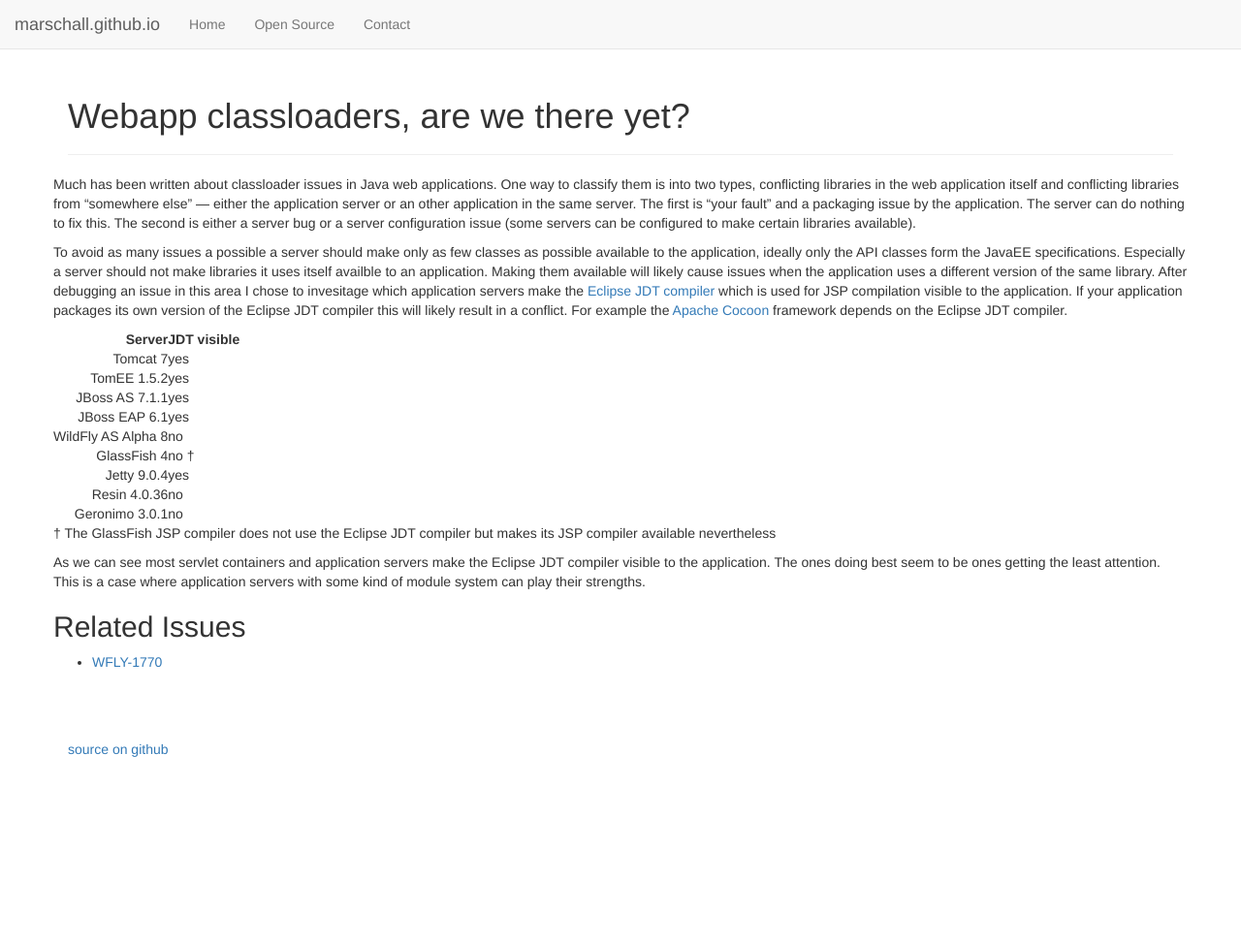
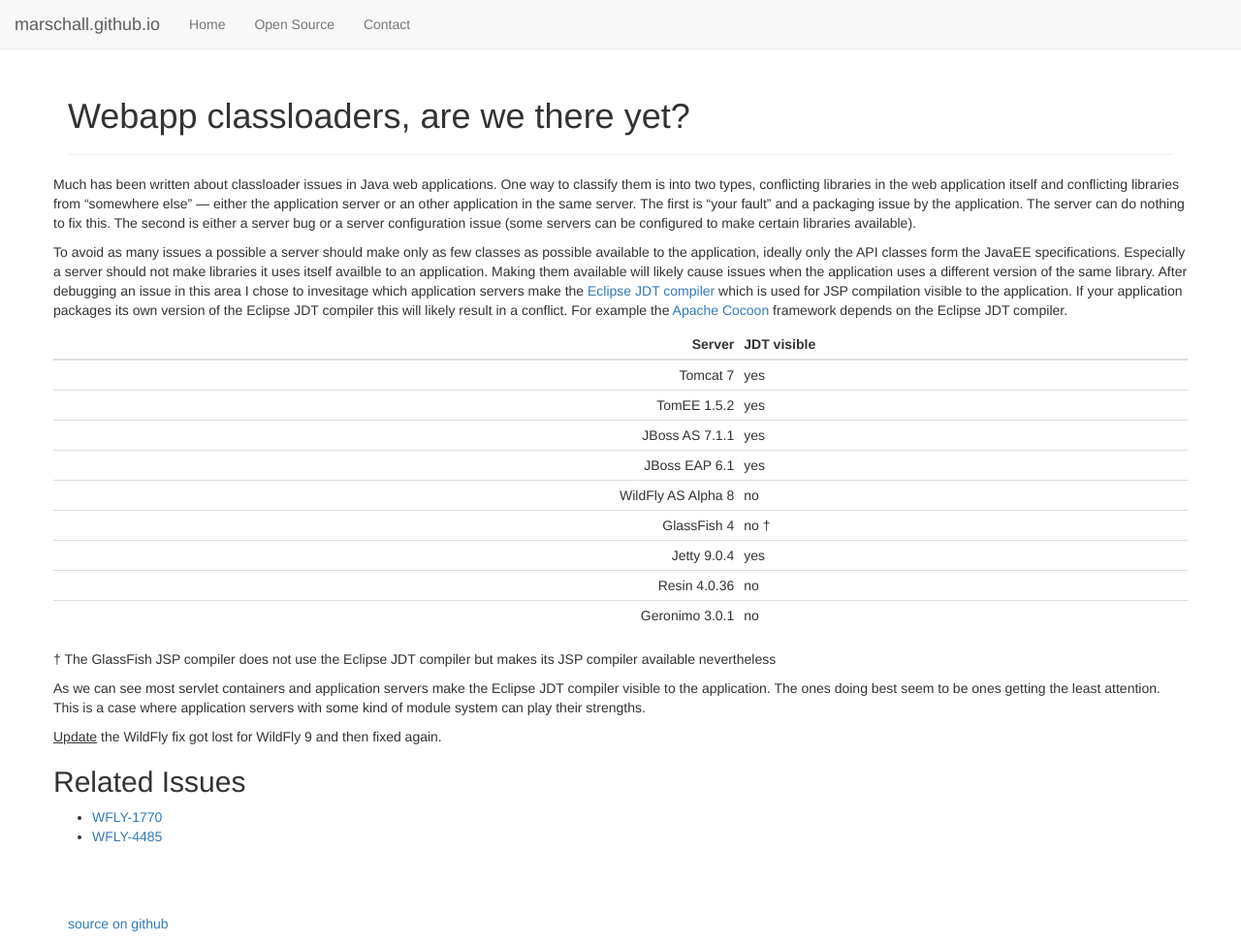
Before and after one commit to marschall/marschall.github.com, a Jekyll site: the page built from _posts/2013-08-04-webapp-classloaders-are-we-there-yet.md, in a window 1280 px wide and 973 px high. Shown: the whole window at 97% size. Built offline with Jekyll 4.4.1, drawn with Linux system fonts in a browser that asks for light colours.

Commit message:
style table add link

```diff
--- a/_posts/2013-08-04-webapp-classloaders-are-we-there-yet.md
+++ b/_posts/2013-08-04-webapp-classloaders-are-we-there-yet.md
@@ -7,6 +7,7 @@
 
 To avoid as many issues a possible a server should make only as few classes as possible available to the application, ideally only the API classes form the JavaEE specifications. Especially a server should not make libraries it uses itself availble to an application. Making them available will likely cause issues when the application uses a different version of the same library. After debugging an issue in this area I chose to invesitage which application servers make the [Eclipse JDT compiler](http://www.eclipse.org/jdt/core/) which is used for JSP compilation visible to the application. If your application packages its own version of the Eclipse JDT compiler this will likely result in a conflict. For example the [Apache Cocoon](http://cocoon.apache.org) framework depends on the Eclipse JDT compiler.
 
+{:.table .table-condensed}
 | Server             | JDT visible
 |-------------------:|-------------
 | Tomcat 7           | yes
@@ -23,6 +24,9 @@
 
 As we can see most servlet containers and application servers make the Eclipse JDT compiler visible to the application. The ones doing best seem to be ones getting the least attention. This is a case where application servers with some kind of module system can play their strengths.
 
+<ins>Update</ins> the WildFly fix got lost for WildFly 9 and then fixed again.
+
 Related Issues
 --------------
  * [WFLY-1770](https://issues.jboss.org/browse/WFLY-1770)
+ * [WFLY-4485](https://issues.jboss.org/browse/WFLY-4485)
```
